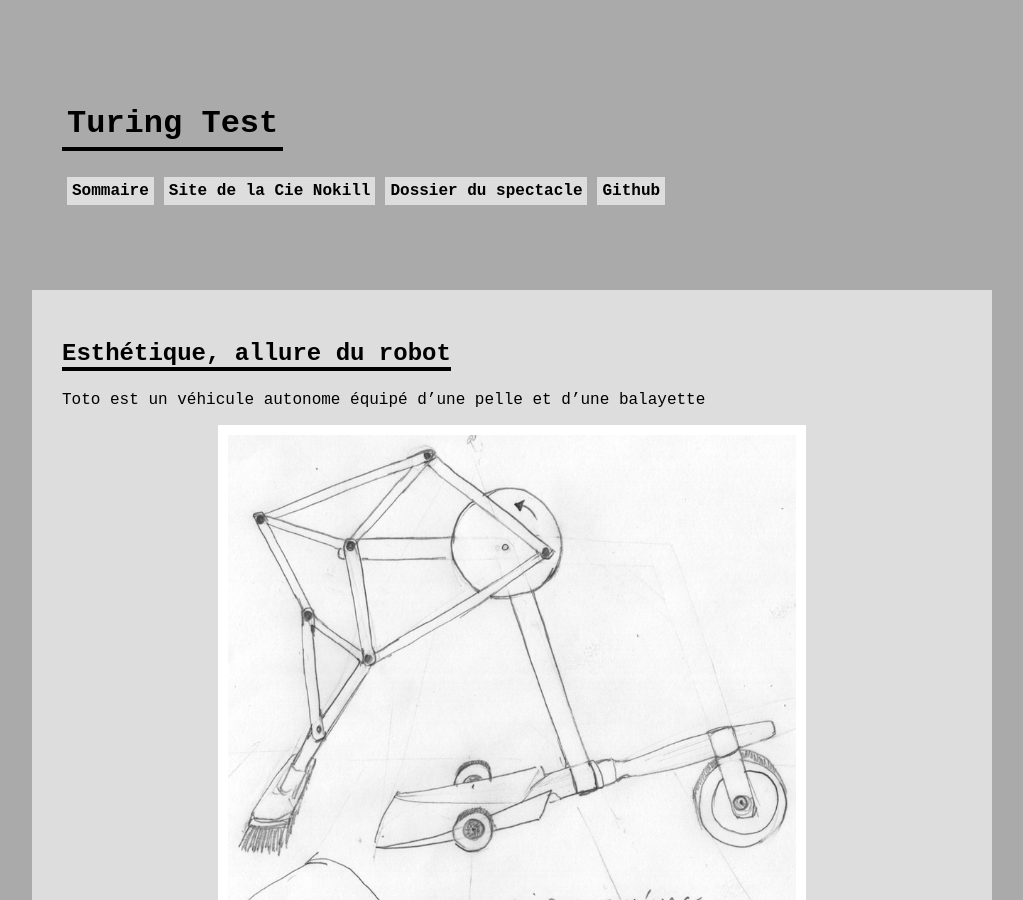
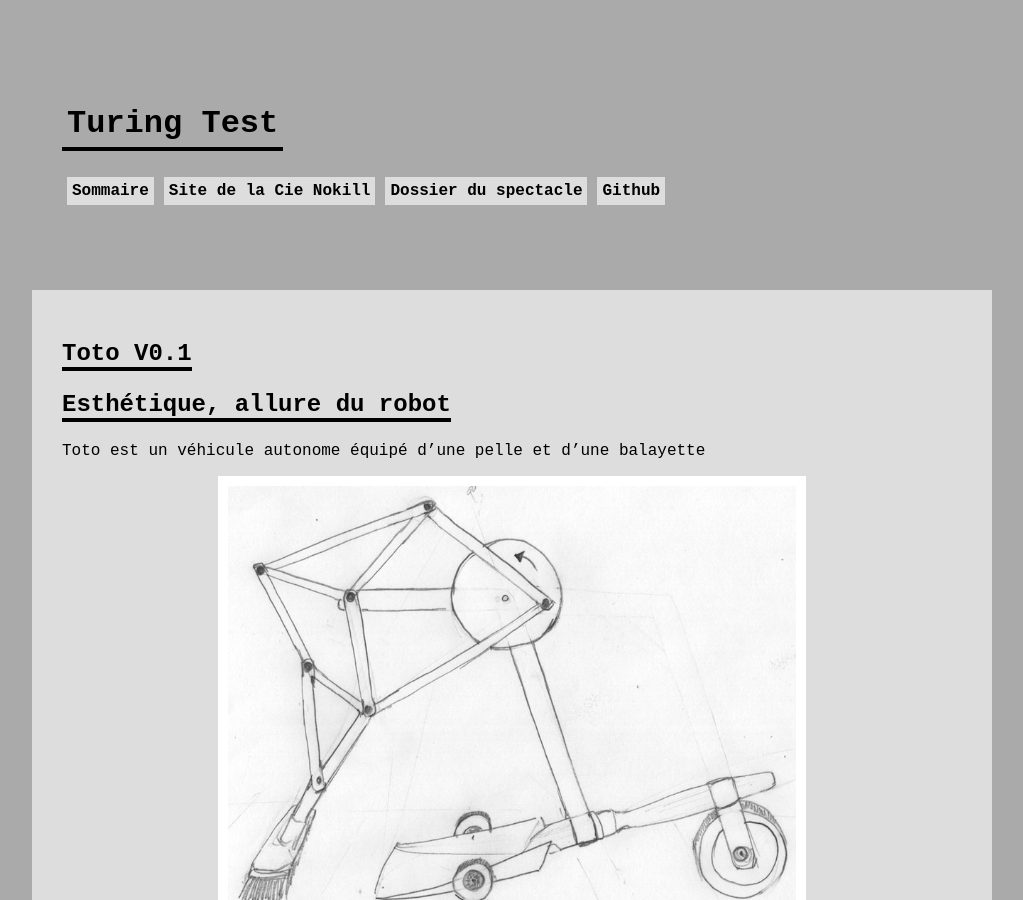
Before and after one commit to LeonLenclos/turing-test, a Jekyll site: the page built from contenu/robots/toto.md, in a window 1280 px wide and 900 px high. Shown: the whole window, without its empty margins (128-1151 px from the left). Built offline with Jekyll 4.4.1, drawn with Linux system fonts in a browser that asks for light colours; nearby versions of some CDN libraries; our own code applies the rules of GitHub Pages for plain Markdown files; a script that is not in the unit is left out; the repository's description, which GitHub fills in, is left out.

Commit message:
Update toto.md

```diff
--- a/contenu/robots/toto.md
+++ b/contenu/robots/toto.md
@@ -1,5 +1,5 @@
 
-
+# Toto V0.1
 
 ## Esthétique, allure du robot
 
```
